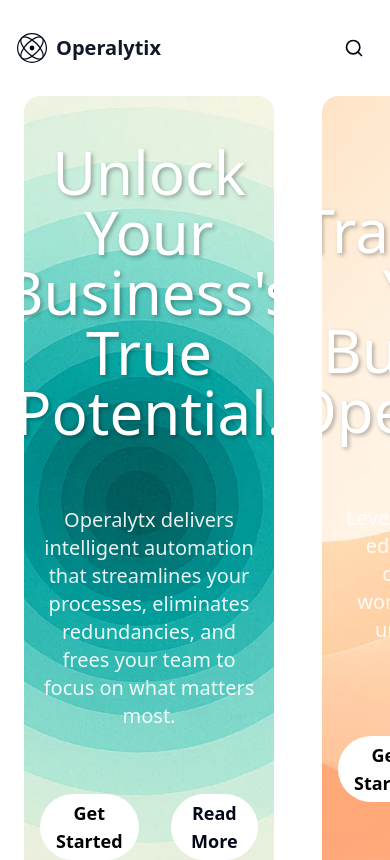
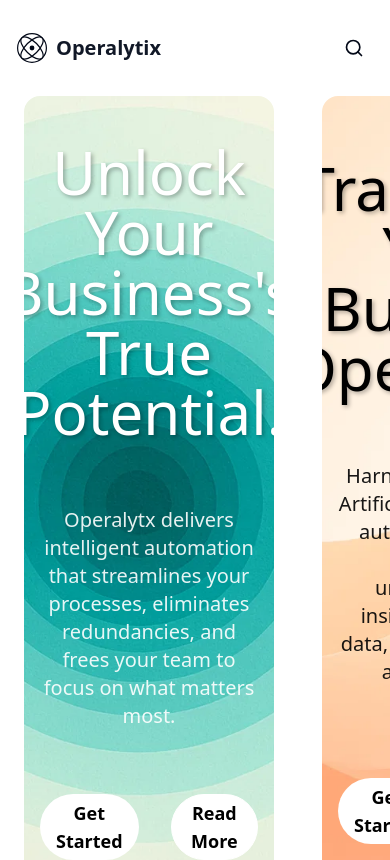
Before and after one commit to xgaming6285/Operalityx, a React (Vite) app: page / in a window 390 px wide. Shown: the top 860 px of the page. Built offline with nearby package versions, Linux system fonts and the light colour scheme.

Commit message:
fix images

```diff
--- a/src/components/HeroCarousel.tsx
+++ b/src/components/HeroCarousel.tsx
@@ -17,20 +17,20 @@
             image: '/images/second.webp',
             title: 'Transform Your',
             subtitle: 'Business Operations',
-            description: 'Leverage our cutting-edge solutions to optimize your workflow and drive unprecedented growth.'
+            description: 'Harness the power of Artificial Intelligence to automate complex tasks, gain unprecedented insights from your data, and build a more agile, resilient operation.'
         },
         {
             id: 3,
             image: '/images/third.jpg',
-            title: 'Transform Your',
-            subtitle: 'Business Operations',
-            description: 'Leverage our cutting-edge solutions to optimize your workflow and drive unprecedented growth.'
+            title: 'Automate the Mundane',
+            subtitle: 'Accelerate the Meaningful',
+            description: 'Harness the power of Artificial Intelligence to automate complex tasks, gain unprecedented insights from your data, and build a more agile, resilient operation.'
         },
         {
             id: 4,
             image: '/images/fourth.jpg',
-            title: 'Transform Your',
-            subtitle: 'Business Operations',
+            title: 'Your Partner in Intelligent',
+            subtitle: 'Transformation',
             description: 'Leverage our cutting-edge solutions to optimize your workflow and drive unprecedented growth.'
         }
     ];
@@ -55,21 +55,21 @@
                             }}
                         >
                             <div className="absolute inset-0 flex flex-col items-center justify-center text-center px-4">
-                                <h1 className="text-6xl lg:text-7xl mb-8 text-white" >
+                                <h1 className={`text-6xl lg:text-7xl mb-8 ${card.id === 2 ? 'text-black' : 'text-white'}`} >
                                     {card.title}
                                     <br />
                                     {card.subtitle}
                                 </h1>
-                                <p className="text-xl lg:text-2xl opacity-90 max-w-2xl mx-auto mb-8 mt-8 text-white">
+                                <p className={`text-xl lg:text-2xl opacity-90 max-w-2xl mx-auto mb-8 mt-8 ${card.id === 2 ? 'text-black' : 'text-white'}`}>
                                     {card.description}
                                 </p>
                                 <div className="flex gap-8 mt-8">
                                     <button className="px-4 py-0 bg-white text-black rounded-full font-semibold hover:bg-opacity-90 transition-colors text-lg">
                                         Get Started
                                     </button>
-                                    <button className="px-4 py-1 border  bg-white border-white rounded-full font-semibold hover:bg-white/10 transition-colors text-lg">
+                                    <a href="#research" className="px-4 py-1 border bg-white border-white rounded-full font-semibold hover:bg-white/10 transition-colors text-lg text-black no-underline">
                                         Read More
-                                    </button>
+                                    </a>
                                 </div>
                             </div>
                         </div>
--- a/src/components/News.tsx
+++ b/src/components/News.tsx
@@ -16,7 +16,7 @@
       title: 'Product',
       subtitle: 'May 2025',
       description: 'Introducing Modular Outputs in the Operalytix API',
-      image: '/news/Operalityx - Site Design 9062025 (16).png'
+      image: '/news/Operalityx - Site Design 9062025 (11).png'
     },
     {
       id: '2',
@@ -28,13 +28,13 @@
       id: '3',
       title: 'Quickstart',
       description: 'Get up and running with our API in minutes →',
-      image: '/news/Operalityx - Site Design 9062025 (11).png'
+      image: '/news/Operalityx - Site Design 9062025 (16).png'
     },
     {
       id: '4',
       title: 'Guides',
       description: 'Explore and experiment with the Operalytix system',
-      image: '/news/Operalityx - Site Design 9062025 (16).png'
+      image: '/news/Operalityx - Site Design 9062025 (11).png'
     }
   ];
 
```
